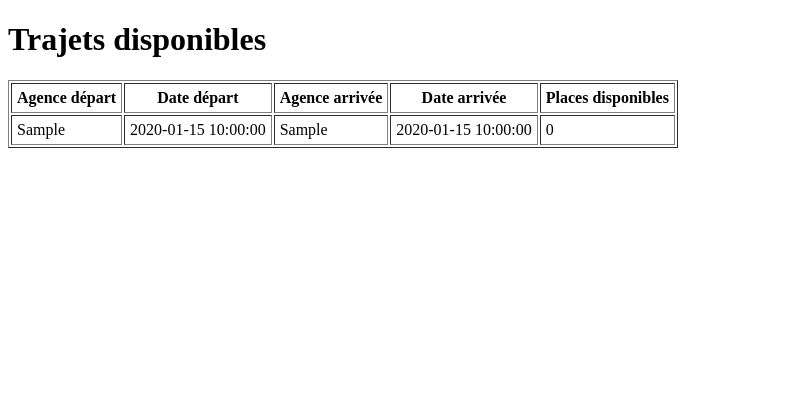
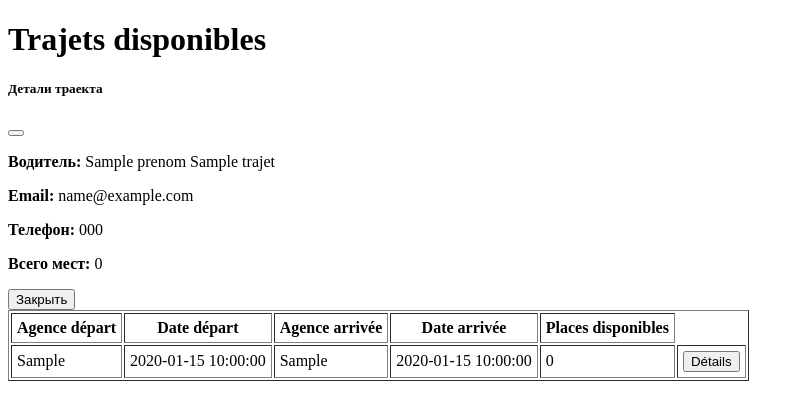
Before and after one commit to vlad-website/touche-pas-au-klaxon, a PHP site: template app/Views/trajets/index.php in a window 1280 px wide. Shown: the top 420 px of the page, without its empty margins (0-804 px from the left). Run offline with PHP 8.4, Linux system fonts and the light colour scheme; the template is opened without the code that fills it: most values are stand-ins (such as "Sample title", 1, 10 or a date in 2020).

Commit message:
feat: affichage des détails d'un trajet dans une modal

```diff
--- a/app/Controllers/TrajetController.php
+++ b/app/Controllers/TrajetController.php
@@ -12,7 +12,7 @@ class TrajetController {
 
         $trajetModel = new Trajet($pdo);
 
-        $trajets = $trajetModel->getAvailableFutureTrajets();
+        $trajets = $trajetModel->getAvailableFutureTrajetsWithAuthor();
 
         require __DIR__ . '/../Views/trajets/index.php';
     }
--- a/app/Views/trajets/index.php
+++ b/app/Views/trajets/index.php
@@ -30,7 +30,63 @@
                     <td><?= htmlspecialchars($trajet['agence_arrivee']) ?></td>
                     <td><?= htmlspecialchars($trajet['date_arrivee']) ?></td>
                     <td><?= (int)$trajet['places_disponibles'] ?></td>
+                    <td>
+                        <button
+                            type="button"
+                            class="btn btn-sm btn-primary"
+                            data-bs-toggle="modal"
+                            data-bs-target="#trajetModal<?= (int)$trajet['id'] ?>"
+                        >
+                            Détails
+                        </button>
+                    </td>
                 </tr>
+
+            <div class="modal fade" id="trajetModal<?= (int)$trajet['id'] ?>" tabindex="-1">
+                <div class="modal-dialog">
+                    <div class="modal-content">
+
+                        <!-- Заголовок модального окна -->
+                        <div class="modal-header">
+                            <h5 class="modal-title">Детали траекта</h5>
+                            <button type="button" class="btn-close" data-bs-dismiss="modal"></button>
+                        </div>
+
+                        <!-- Основное содержимое -->
+                        <div class="modal-body">
+
+                            <p>
+                                <strong>Водитель:</strong>
+                                <?= htmlspecialchars($trajet['prenom'] . ' ' . $trajet['nom']) ?>
+                            </p>
+
+                            <p>
+                                <strong>Email:</strong>
+                                <?= htmlspecialchars($trajet['email']) ?>
+                            </p>
+
+                            <p>
+                                <strong>Телефон:</strong>
+                                <?= htmlspecialchars($trajet['telephone']) ?>
+                            </p>
+
+                            <p>
+                                <strong>Всего мест:</strong>
+                                <?= (int)$trajet['places_totales'] ?>
+                            </p>
+
+                        </div>
+
+                        <!-- Кнопки -->
+                        <div class="modal-footer">
+                            <button class="btn btn-secondary" data-bs-dismiss="modal">
+                                Закрыть
+                            </button>
+                        </div>
+
+                    </div>
+                </div>
+            </div>
             <?php endforeach; ?>
         </tbody>
     </table>
```
Also changed, not shown: app/Models/Trajet.php (+38 -0 lines).
